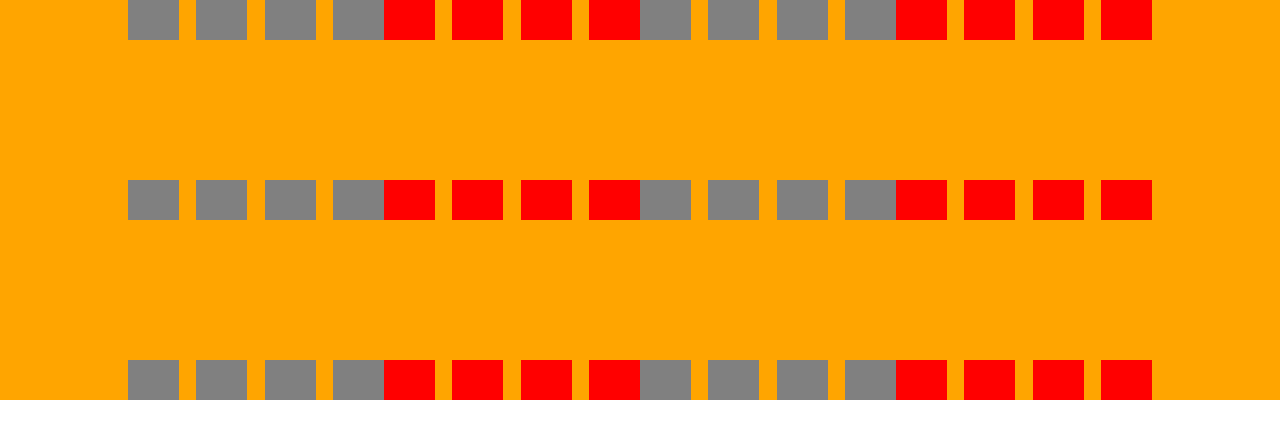
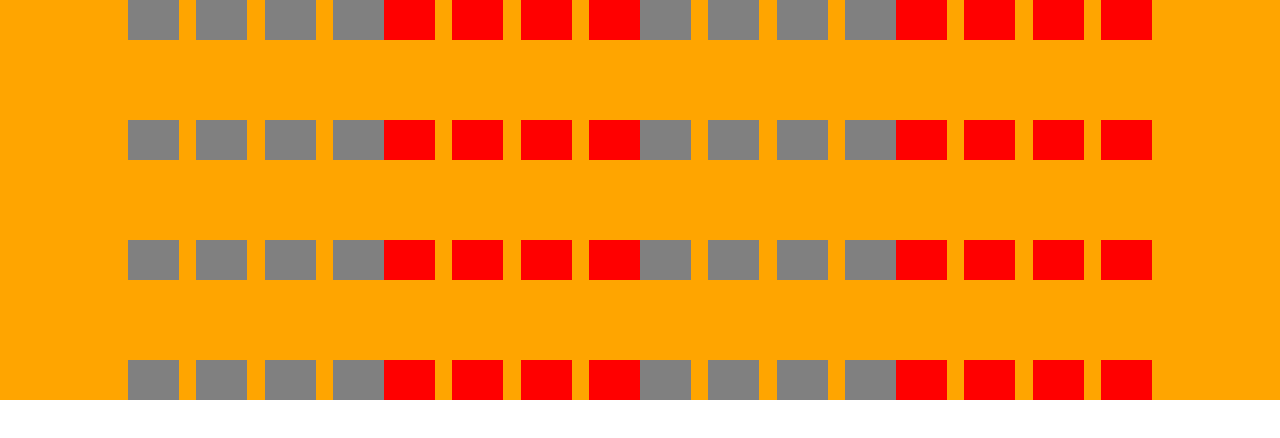
Before and after one commit to SebasGrammar/sequencer, a plain HTML site: page index.html in a window 1280 px wide. Drawn offline with Linux system fonts and the light colour scheme.

```diff
--- a/index.html
+++ b/index.html
@@ -13,7 +13,7 @@
     <div class="step-sequencer">
 
 
-        <div class="steps">
+        <div class="steps instrument">
 
             <!-- default -->
 
@@ -48,7 +48,7 @@
 
         </div>
 
-        <div class="steps2">
+        <div class="steps2 instrument">
 
             <!-- default -->
 
@@ -83,7 +83,7 @@
 
         </div>
 
-        <div class="steps3">
+        <div class="steps3 instrument">
 
             <!-- default -->
 
--- /dev/null
+++ b/instrument.js
@@ -0,0 +1,52 @@
+let stepSequencer = document.querySelector(".step-sequencer");
+let counter = 4;
+
+export function createInstrument() {
+    let instrument = document.createElement("div")
+    instrument.classList.add("instrument", `steps${counter}`)
+
+    instrument.innerHTML = `
+    <div class="bar gray">
+        <div class="step"></div>
+        <div class="step"></div>
+        <div class="step"></div>
+        <div class="step"></div>
+    </div>
+
+    <div class="bar red">
+        <div class="step"></div>
+        <div class="step"></div>
+        <div class="step"></div>
+        <div class="step"></div>
+    </div>
+
+    <div class="bar gray">
+        <div class="step"></div>
+        <div class="step"></div>
+        <div class="step"></div>
+        <div class="step"></div>
+    </div>
+
+    <div class="bar red">
+        <div class="step"></div>
+        <div class="step"></div>
+        <div class="step"></div>
+        <div class="step"></div>
+    </div>
+    `
+
+    let bars = instrument.querySelectorAll(".bar")
+
+    for (let bar of bars) {
+        let steps = bar.children;
+        for (let step of steps) {
+            step.addEventListener("click", function () {
+                step.classList.toggle("active")
+            })
+        }
+    }
+
+    stepSequencer.appendChild(instrument)
+    counter ++
+
+}
--- a/style.css
+++ b/style.css
@@ -15,7 +15,7 @@
     min-height: 400px;
 }
 
-.steps, .steps2, .steps3 {
+.instrument {
     display: flex;
     justify-content: space-between;
 
@@ -23,6 +23,15 @@
     width: 80%;
     height: 40px;
 }
+
+/* .steps, .steps2, .steps3 {
+    display: flex;
+    justify-content: space-between;
+
+    background: ;
+    width: 80%;
+    height: 40px;
+} */
 
 .bar {
     display: flex;
--- a/tests.js
+++ b/tests.js
@@ -1,4 +1,4 @@
-import {_timer} from "./timer.js"
+import {createInstrument} from "./instrument.js";
 
 let bars = document.querySelectorAll(".bar")
 
@@ -32,61 +32,36 @@ let run = true;
 
 document.addEventListener("keypress", function (event) {
     event.preventDefault()
-    if (event.keyCode === 32) {
+    console.log("OEOEOE")
+    console.log(event.keyCode)
+    if (event.keyCode == 32) {
         run = false
+        console.log(run)
     }
 })
 
-// let time = 3500
+let time = 2200
 
-// let play = true;
-
-// let b = setInterval(function() {
-//     if (!play) {clearInterval(b)}
-//     for (let index = 0; index < bars.length * 4; index++) {
-//         setTimeout(function (y) {
-//             if (steps[index].classList.contains("active")) {
-//                 console.log(index)
-//                 console.log("PLAY")
-//                 kick.play()
-//             }
-//             //hihat.play()
-//             if (ste[index].classList.contains("active")) {
-//                 hihat.play()
-//             }
-//             //kick.play()
-
-//             if (s[index].classList.contains("active")) {
-//                 snare.play()
-//             }
-//         console.log(index)
-//         }, index * (time / 16), "lol") // gotta implement different bpms
-//     }
-//     console.log("Buuuuu")
-// }, time)
-
-let time = 1500
 
 function sendHeartBeat() {
-    for (let index = 0; index < bars.length * 4; index++) {
+    for (let index = 0; index < bars.length * 4; index++) { // steps in 4 bars => 16, so 4 * 4
         setTimeout(function (y) {
             if (steps[index].classList.contains("active")) {
                 console.log(index)
                 console.log("PLAY")
-                kick.pause()
+                //kick.pause()
                 kick.currentTime = 0;
                 kick.play()
             }
-            //hihat.play()
+
             if (ste[index].classList.contains("active")) {
-                hihat.pause()
+                //hihat.pause()
                 hihat.currentTime = 0;
                 hihat.play()
             }
-            //kick.play()
 
             if (s[index].classList.contains("active")) {
-                snare.pause()
+                //snare.pause()
                 snare.currentTime = 0;
                 snare.play()
             }
@@ -107,10 +82,13 @@ function pollFunc(fn, timeout, interval) {
     })();
 }
 
-pollFunc(sendHeartBeat, 60000, time);
+//pollFunc(sendHeartBeat, 60000, time);
 
 export {sendHeartBeat}
 
 // _timer.run(sendHeartBeat)
 
 console.log(bars)
+
+
+createInstrument()
```
